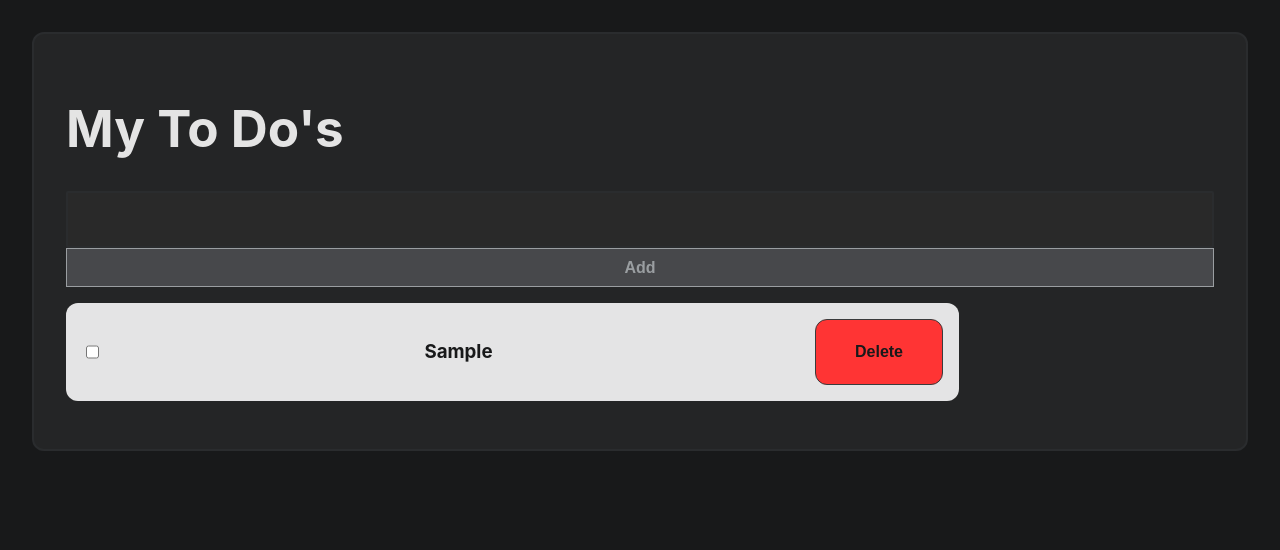
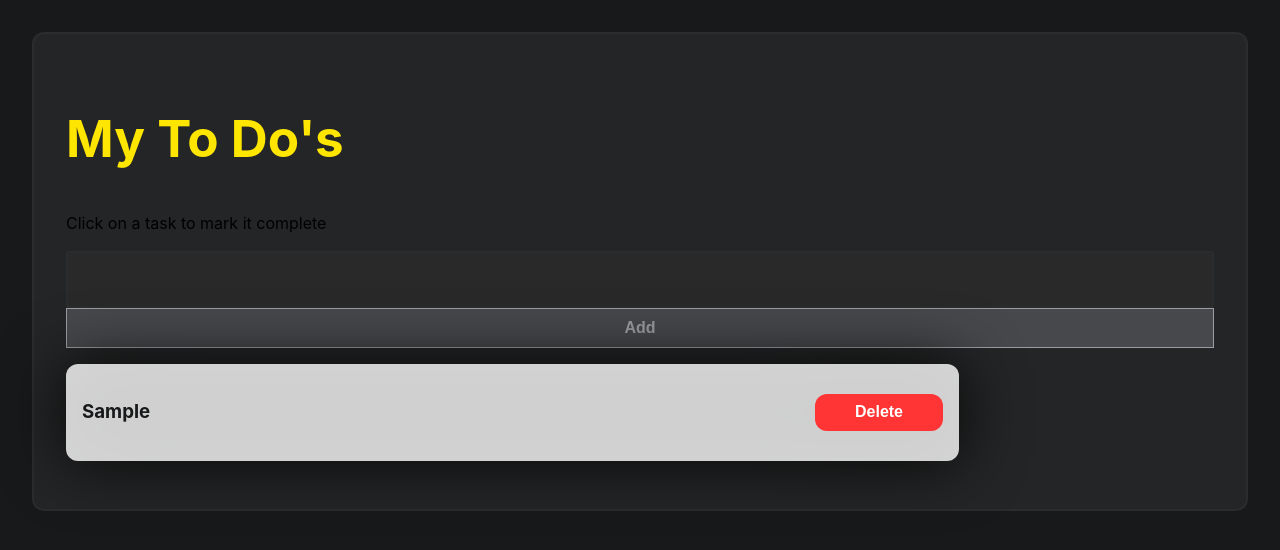
Before and after one commit to eyyronn/activity-1-to-do-list, a website built with Vite: page index.html in a window 1280 px wide. Both pictures are taken after typing "Sample" into the empty fields and a click on the button "Add". Built offline with nearby package versions, Linux system fonts and the light colour scheme.

Commit message:
change formatting

```diff
--- a/index.html
+++ b/index.html
@@ -4,7 +4,7 @@
     <meta charset="UTF-8" />
     <link rel="icon" type="image/svg+xml" href="/vite.svg" />
     <meta name="viewport" content="width=device-width, initial-scale=1.0" />
-    <title>Vite + TS</title>
+    <title>Interactive To-Do List</title>
   </head>
   <body>
     <div id="app"></div>
--- a/src/main.ts
+++ b/src/main.ts
@@ -4,6 +4,7 @@ import { TaskItem, TaskList } from './types'
 document.querySelector<HTMLDivElement>('#app')!.innerHTML = /*html*/ `
   <div>
     <h1>My To Do's</h1>
+    <p>Click on a task to mark it complete</p>
     <form id = "add-task-form">
       <input id = "task-input">
       <button id = "add-btn">
@@ -26,70 +27,54 @@ const taskList : TaskList = {
   },
 }
 
-const addTaskForm = document.getElementById("add-task-form") as HTMLFormElement
-
-addTaskForm.addEventListener("submit", (e) : void => {
+const addTaskForm = document.getElementById("add-task-form")
+addTaskForm!.addEventListener("submit", (e) : void => {
   e.preventDefault()
 
   const inputElement = document.getElementById("task-input") as HTMLInputElement
-
   const inputText : string = inputElement.value.trim()
-
   if (!inputText) {
     alert("Invalid input!")
     return
   }
 
   const task : TaskItem = {title: inputText, id: i++, isCompleted: false}
-
   taskList.addTask(task)
   render(taskList)
   inputElement.value = ""
 })
 
 const render = (taskList: TaskList) => {
-  console.log(taskList)
-
-  const taskListElement = document.getElementById("task-list") as HTMLUListElement
-  taskListElement.innerHTML = ""
+  const taskListElement = document.getElementById("task-list")
+  taskListElement!.innerHTML = ""
 
   taskList.tasks.forEach(taskItem => {
-
-      const li = document.createElement("li") as HTMLLIElement
+      const li = document.createElement("li")
       li.className = "task-item"
 
       if (taskItem.isCompleted) {
-        li.classList.add("task-complete")
-      }
-      else if (!taskItem.isCompleted) {
-        li.classList.add("task-incomplete")
+        li.classList.toggle("is-complete")
       }
 
-      const checkBox = document.createElement("input") as HTMLInputElement
-      checkBox.type = "checkbox"
-      checkBox.checked = taskItem.isCompleted
-      li.appendChild(checkBox)
-
-      checkBox.addEventListener("change", () => {
-        taskItem.isCompleted = checkBox.checked
+      li.addEventListener("click", () => {
+        taskItem.isCompleted = !taskItem.isCompleted
         render(taskList)
       } )
 
-      const title = document.createElement("h3") as HTMLHeadingElement
+      const title = document.createElement("h3")
       title.textContent = taskItem.title
       li.appendChild(title)
 
+      const deleteButton = document.createElement("button")
+      deleteButton.textContent = "Delete"
+      deleteButton.id = "deleteButton"
+      li.appendChild(deleteButton)
 
-      const deleteBtn = document.createElement("button") as HTMLButtonElement
-      deleteBtn.textContent = "Delete"
-      deleteBtn.id = "deleteBtn"
-      li.appendChild(deleteBtn)
-
-      deleteBtn.addEventListener("click", () => {
+      deleteButton.addEventListener("click", () => {
         taskList.removeTask(taskItem.id)
         render(taskList)
       })
 
-      taskListElement.appendChild(li)
+      taskListElement!.appendChild(li)
   });
 }
--- a/src/style.css
+++ b/src/style.css
@@ -20,32 +20,27 @@ body {
 }
 
 h1 {
-  color: #ffffffe0;
+  color: #ffe600;
   font-size: 3.2em;
-  line-height: 1.1;
   transition: color 0.25s;
 }
 
 h1:hover {
+  color: #ffffffe0;
+}
+
+p {
+  transition: color 0.25s;
+}
+
+p:hover {
   color: #ffe600;
 }
 
 ul {
-  margin: 0;
+  margin: auto;
   padding: 0;
   list-style-type: none;
-}
-
-li {
-  color: #18191a;
-  max-width: 75%;
-  display: flex;
-  flex-direction: row;
-  justify-content: space-between;
-  padding: 1rem;
-  border-radius: 12px;
-  word-break: break-all;
-  margin-bottom: 1em;
 }
 
 #app {
@@ -79,17 +74,51 @@ li {
   border: 2px solid #37383a;
 }
 
-#deleteBtn {
+/* #checkBox {
+  padding-right: 1em;
+  border: none;
   border-radius: 12px;
-  background-color: rgb(255, 52, 52);
-  color: #18191a;
+o  background-color: #ff3434;
+  color: #ffffff;
+  transition: background-color 0.25s
+} */
+
+#deleteButton {
+  border: none;
+  border-radius: 12px;
+  background-color: #ff3434;
+  color: #ffffff;
+  transition: background-color 0.25s
+}
+
+#deleteButton:hover {
+  background-color: #ff6a6a;
 }
 
 .task-item {
-  background-color: #ffffffe0;
+  align-items: center;
+  background-color: #ffffffce;
+  color: #18191a;
+  max-width: 75%;
+  display: flex;
+  flex-direction: row;
+  justify-content: space-between;
+  padding: 1rem;
+  border-radius: 12px;
+  word-break: break-all;
+  margin-bottom: 1em;
+  scale: 1;
+  transition-duration: 0.25s;
+  filter: drop-shadow(0 0 2em black)
 }
 
-.task-complete {
+.task-item:hover {
+  cursor: pointer;
+  margin-bottom: 2em;
+  scale: 1.05;
+}
+
+.task-item.is-complete {
   background-color: #6ff774;
 }
 
```
